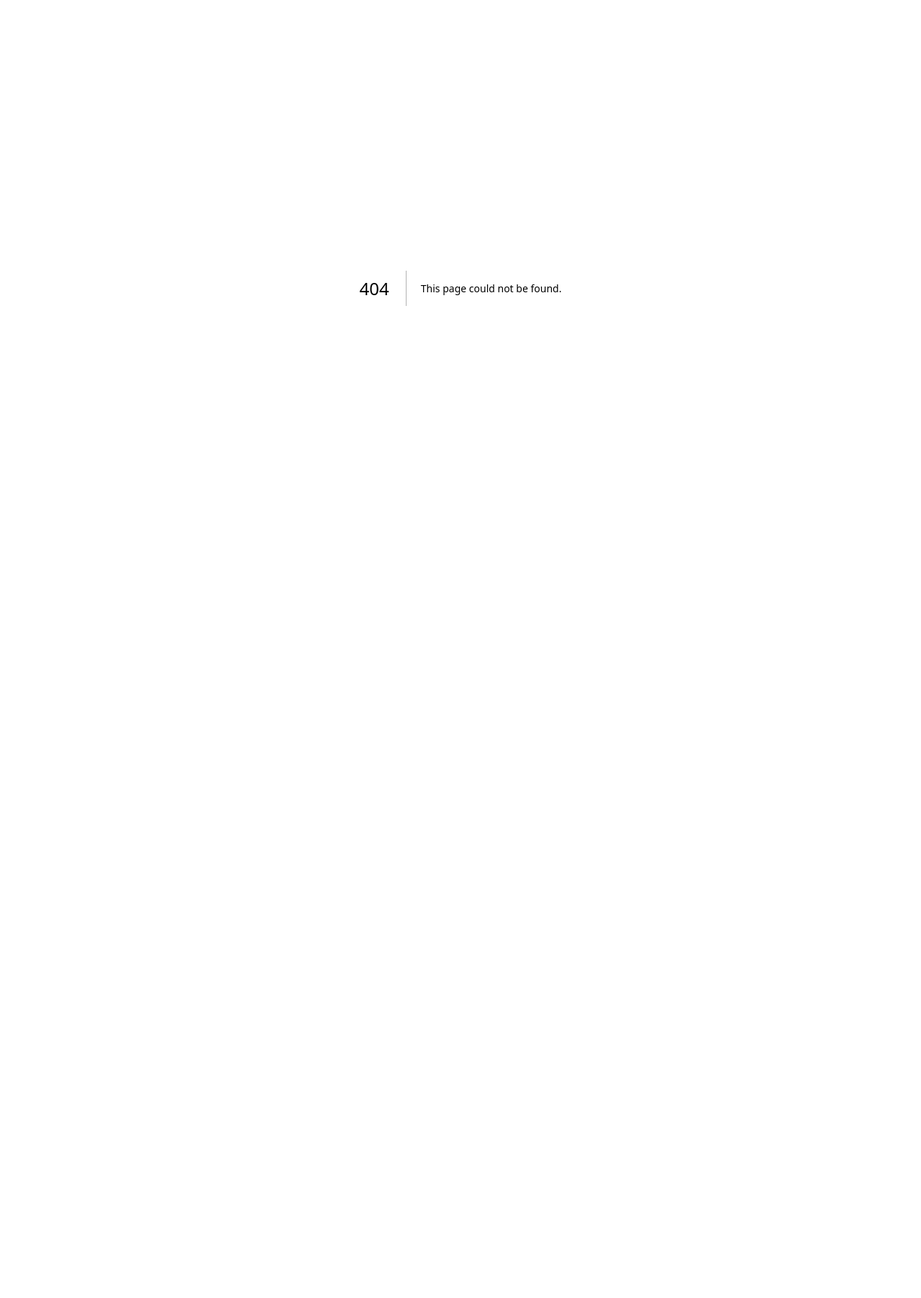
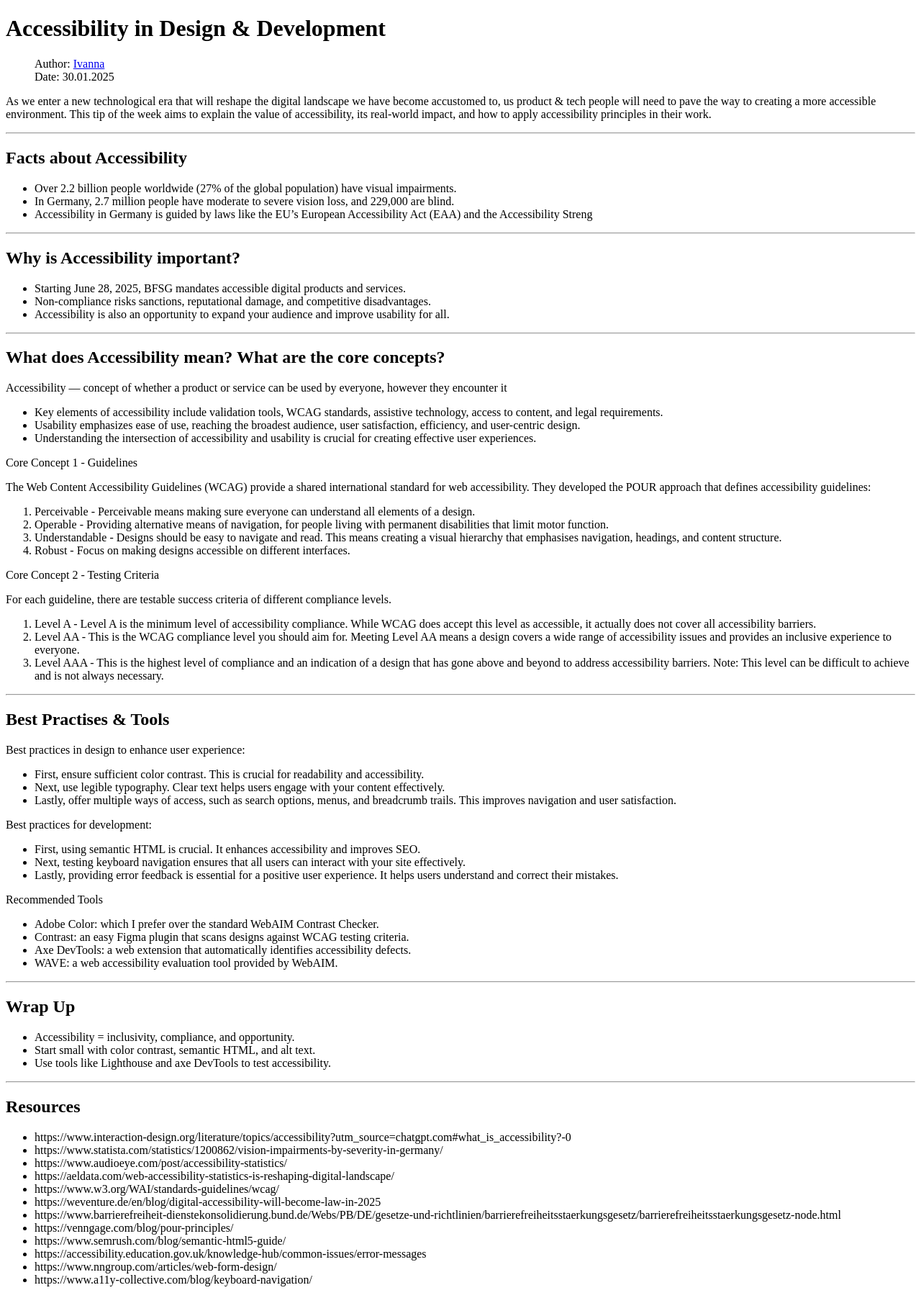
Before and after one commit to igoromerbasicalteos/tip-of-the-week, a Next.js app: page /tip-of-the-week/presentations/250130-accessibility in a window 1280 px wide. Before the commit this address had no page. Shown: the whole page at 72% size. Before the commit the page ends 800 px from the top, so only its background shows below. Built offline with nearby package versions, Linux system fonts and the light colour scheme.

Commit message:
fix: update extension and nav

```diff
--- /dev/null
+++ b/pages/presentations/250130-accessibility.mdx
@@ -0,0 +1,92 @@
+# Accessibility in Design & Development
+
+> Author: [Ivanna](ivh@alteos.com)
+> Date: 30.01.2025
+
+As we enter a new technological era that will reshape the digital landscape we have become accustomed to, us product & tech people will need to pave the way to creating a more accessible environment. This tip of the week aims to explain the value of accessibility, its real-world impact, and how to apply accessibility principles in their work.
+
+---
+
+## Facts about Accessibility
+
+- Over 2.2 billion people worldwide (27% of the global population) have visual impairments.
+- In Germany, 2.7 million people have moderate to severe vision loss, and 229,000 are blind.
+- Accessibility in Germany is guided by laws like the EU’s European Accessibility Act (EAA) and the Accessibility Streng
+
+---
+
+## Why is Accessibility important?
+
+- Starting June 28, 2025, BFSG mandates accessible digital products and services.
+- Non-compliance risks sanctions, reputational damage, and competitive disadvantages.
+- Accessibility is also an opportunity to expand your audience and improve usability for all.
+
+---
+
+## What does Accessibility mean? What are the core concepts?
+
+Accessibility — concept of whether a product or service can be used by everyone, however they encounter it
+
+- Key elements of accessibility include validation tools, WCAG standards, assistive technology, access to content, and legal requirements.
+- Usability emphasizes ease of use, reaching the broadest audience, user satisfaction, efficiency, and user-centric design.
+- Understanding the intersection of accessibility and usability is crucial for creating effective user experiences.
+
+Core Concept 1 - Guidelines
+
+The Web Content Accessibility Guidelines (WCAG) provide a shared international standard for web accessibility. They developed the POUR approach that defines accessibility guidelines:
+  1. Perceivable - Perceivable means making sure everyone can understand all elements of a design.
+  2. Operable - Providing alternative means of navigation, for people living with permanent disabilities that limit motor function.
+  3. Understandable - Designs should be easy to navigate and read. This means creating a visual hierarchy that emphasises navigation, headings, and content structure.
+  4. Robust - Focus on making designs accessible on different interfaces.
+
+Core Concept 2 - Testing Criteria
+
+For each guideline, there are testable success criteria of different compliance levels.
+  1. Level A - Level A is the minimum level of accessibility compliance. While WCAG does accept this level as accessible, it actually does not cover all accessibility barriers.
+  2. Level AA - This is the WCAG compliance level you should aim for. Meeting Level AA means a design covers a wide range of accessibility issues and provides an inclusive experience to everyone.
+  3. Level AAA - This is the highest level of compliance and an indication of a design that has gone above and beyond to address accessibility barriers. Note: This level can be difficult to achieve and is not always necessary.
+
+---
+
+## Best Practises & Tools
+
+Best practices in design to enhance user experience:
+- First, ensure sufficient color contrast. This is crucial for readability and accessibility.
+- Next, use legible typography. Clear text helps users engage with your content effectively.
+- Lastly, offer multiple ways of access, such as search options, menus, and breadcrumb trails. This improves navigation and user satisfaction.
+
+Best practices for development:
+- First, using semantic HTML is crucial. It enhances accessibility and improves SEO.
+- Next, testing keyboard navigation ensures that all users can interact with your site effectively.
+- Lastly, providing error feedback is essential for a positive user experience. It helps users understand and correct their mistakes.
+
+Recommended Tools
+- Adobe Color: which I prefer over the standard WebAIM Contrast Checker.
+- Contrast: an easy Figma plugin that scans designs against WCAG testing criteria.
+- Axe DevTools: a web extension that automatically identifies accessibility defects.
+- WAVE: a web accessibility evaluation tool provided by WebAIM.
+
+---
+
+## Wrap Up
+
+- Accessibility = inclusivity, compliance, and opportunity.
+- Start small with color contrast, semantic HTML, and alt text.
+- Use tools like Lighthouse and axe DevTools to test accessibility.
+
+---
+
+## Resources
+
+- https://www.interaction-design.org/literature/topics/accessibility?utm_source=chatgpt.com#what_is_accessibility?-0
+- https://www.statista.com/statistics/1200862/vision-impairments-by-severity-in-germany/
+- https://www.audioeye.com/post/accessibility-statistics/
+- https://aeldata.com/web-accessibility-statistics-is-reshaping-digital-landscape/
+- https://www.w3.org/WAI/standards-guidelines/wcag/
+- https://weventure.de/en/blog/digital-accessibility-will-become-law-in-2025
+- https://www.barrierefreiheit-dienstekonsolidierung.bund.de/Webs/PB/DE/gesetze-und-richtlinien/barrierefreiheitsstaerkungsgesetz/barrierefreiheitsstaerkungsgesetz-node.html
+- https://venngage.com/blog/pour-principles/
+- https://www.semrush.com/blog/semantic-html5-guide/
+- https://accessibility.education.gov.uk/knowledge-hub/common-issues/error-messages
+- https://www.nngroup.com/articles/web-form-design/
+- https://www.a11y-collective.com/blog/keyboard-navigation/
--- a/pages/presentations/_meta.ts
+++ b/pages/presentations/_meta.ts
@@ -9,4 +9,6 @@ export default {
   "241205-pomodoro": "05.12.24 - Pomodoro",
   "250109-time-blocking": "09.01.25 - Time blocking",
   "250116-dancing": "16.01.25 - Dancing",
+  "250123-oclp": "23.01.25 - OCLP",
+  "250130-accessibility": "30.01.25 - Accessibility",
 };
```
